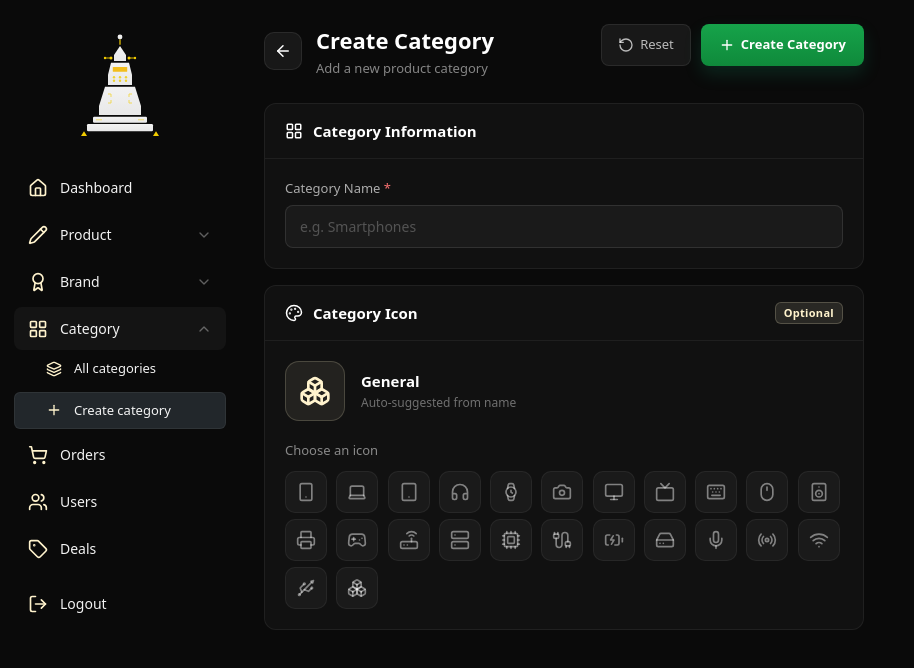
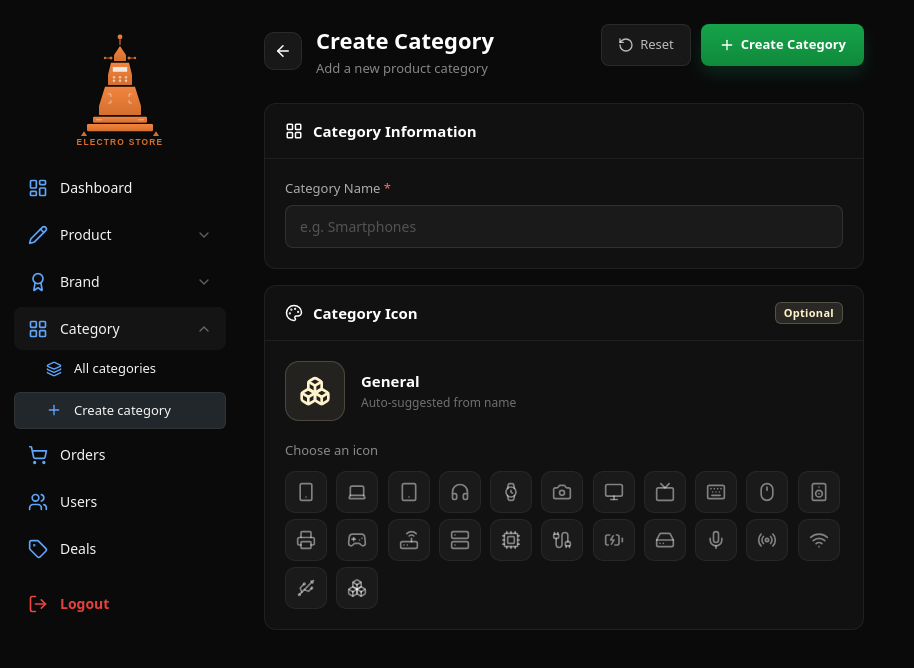
Before and after one commit to Do-Davin/electro-store, a Vue app in the folder frontend/: page /dashboard/categories/create in a window 1280 px wide. Shown: the top 668 px of the page, without its empty margins (0-914 px from the left). Built offline with nearby package versions, Linux system fonts and the light colour scheme; sample sign-in values are in the browser's storage.

Commit message:
Improve UI for admin (dashboardhome, productlist, sidebar, dashboard users)

```diff
--- a/frontend/src/modules/dashboard/_components/SidebarComponent.vue
+++ b/frontend/src/modules/dashboard/_components/SidebarComponent.vue
@@ -3,7 +3,7 @@
     <!-- Profile / Logo -->
     <div class="profile">
       <img
-        src="/icons/logo-white.svg"
+        src="/icons/logo.svg"
         alt="Electro Store"
         class="logo-image"
       />
@@ -19,7 +19,7 @@
             class="nav-link"
             exact-active-class="active"
           >
-            <Home class="icon" />
+            <LayoutDashboard class="icon" />
             <span class="label">Dashboard</span>
           </RouterLink>
         </li>
@@ -201,7 +201,7 @@
 import { reactive, computed } from 'vue';
 import { useRouter, useRoute } from 'vue-router';
 import {
-  Home, Pencil, ShoppingCart, Tag, LogOut, Users,
+  LayoutDashboard, Pencil, ShoppingCart, Tag, LogOut, Users,
   ChevronDown, Award, Layers, Plus, LayoutGrid,
 } from 'lucide-vue-next';
 import { logout } from '@/lib/auth';
@@ -304,7 +304,7 @@ function onLogout() {
 .icon {
   width: 20px;
   height: 20px;
-  color: #fff3cd;
+  color: #60a5fa;
   flex-shrink: 0;
 }
 
@@ -373,6 +373,20 @@ function onLogout() {
   opacity: 0;
 }
 
+/* Make logout button (icon + text) red while keeping icon size
+   consistent with other nav icons. */
+.logout .nav-link {
+  color: #ef4444;
+  font-weight: bold;
+}
+
+.logout .icon {
+  color: inherit;
+  width: 20px;
+  height: 20px;
+  flex-shrink: 0;
+}
+
 .logout {
   margin-top: 8px;
 }
--- a/frontend/src/modules/dashboard/_pages/DashboardHome.vue
+++ b/frontend/src/modules/dashboard/_pages/DashboardHome.vue
@@ -4,7 +4,7 @@
     <div class="page-header">
       <div class="header-left">
         <div class="header-icon">
-          <Package :size="22" />
+          <LayoutDashboard  :size="22" />
         </div>
         <div>
           <h1 class="title">Dashboard</h1>
@@ -142,14 +142,13 @@
 
 <script setup>
 import { ref, onMounted, computed } from 'vue'
-import { Package, DollarSign, ShoppingCart, Users, Loader2, RefreshCw, ClipboardList, FileText, Download } from 'lucide-vue-next'
+import { Package, LayoutDashboard, DollarSign, ShoppingCart, Users, Loader2, RefreshCw, ClipboardList, FileText, Download } from 'lucide-vue-next'
 import StatCard from '../_components/StatCard.vue'
 import OrdersChart from '../_components/OrdersChart.vue'
 import axios from '@/lib/axios'
 import { useToast } from '@/composables/useToast'
 
 const loading = ref(true)
-
 const stats = ref({
   totalProducts: 0,
   totalRevenue: 0,
--- a/frontend/src/modules/dashboard/_pages/DashboardProductList.vue
+++ b/frontend/src/modules/dashboard/_pages/DashboardProductList.vue
@@ -117,6 +117,7 @@
               </button>
             </td>
             <td class="actions-cell">
+              <div class="actions-inner">
                 <RouterLink
                   :to="`/dashboard/products/${p.id}/edit`"
                   class="btn-icon edit"
@@ -131,6 +132,7 @@
                 >
                   <Trash2 :size="15" />
                 </button>
+              </div>
             </td>
           </tr>
         </tbody>
@@ -302,11 +304,11 @@ onMounted(fetchProducts)
   width: 42px;
   height: 42px;
   border-radius: 10px;
-  background: rgba(255, 243, 205, 0.08);
-  border: 1px solid rgba(255, 243, 205, 0.15);
+  background: linear-gradient(135deg, rgba(59, 130, 246, 0.25), rgba(37, 99, 235, 0.12));
+  border: 1px solid rgba(59, 130, 246, 0.18);
   display: grid;
   place-items: center;
-  color: #fff3cd;
+  color: #60a5fa;
 }
 
 .title {
@@ -345,7 +347,8 @@ onMounted(fetchProducts)
 .search-box input {
   padding: 9px 14px 9px 34px;
   background: rgba(255, 255, 255, 0.06);
-  border: 1px solid rgba(255, 255, 255, 0.08);
+  /* border color changed to match Add Product blue (only the border) */
+  border: 1px solid rgba(61, 169, 255, 0.18);
   border-radius: 8px;
   color: #fff;
   font-size: 13px;
@@ -355,7 +358,7 @@ onMounted(fetchProducts)
 }
 
 .search-box input:focus {
-  border-color: rgba(255, 243, 205, 0.4);
+  border-color: rgba(61, 169, 255, 0.35);
 }
 
 .search-box input::placeholder {
@@ -368,10 +371,11 @@ onMounted(fetchProducts)
   align-items: center;
   gap: 6px;
   padding: 9px 16px;
-  background: rgba(255, 243, 205, 0.1);
+  background: linear-gradient(135deg, #3da9ff, #1e88e5);
+  box-shadow: 0 4px 14px rgba(61, 169, 255, 0.3);
   border: 1px solid rgba(255, 243, 205, 0.2);
   border-radius: 8px;
-  color: #fff3cd;
+  color: #ffffff;
   font-weight: 600;
   font-size: 13px;
   text-decoration: none;
@@ -379,7 +383,8 @@ onMounted(fetchProducts)
 }
 
 .btn-add:hover {
-  background: rgba(255, 243, 205, 0.18);
+  transform: translateY(-1px);
+  box-shadow: 0 6px 20px rgba(61, 169, 255, 0.45);
 }
 
 /* ── States ── */
@@ -597,6 +602,9 @@ tr:hover td {
 /* ── Action buttons ── */
 .actions-cell {
   text-align: right;
+}
+
+.actions-inner {
   display: flex;
   gap: 6px;
   justify-content: flex-end;
--- a/frontend/src/modules/dashboard/_pages/DashboardUsers.vue
+++ b/frontend/src/modules/dashboard/_pages/DashboardUsers.vue
@@ -46,7 +46,7 @@
       <div class="stats-row">
         <div class="stat-card">
           <div class="stat-icon total-icon">
-            <Users :size="18" />
+            <User :size="18" />
           </div>
           <div class="stat-info">
             <span class="stat-value">{{ users.length }}</span>
```
Lines whose indentation alone changed are shown as unchanged.
